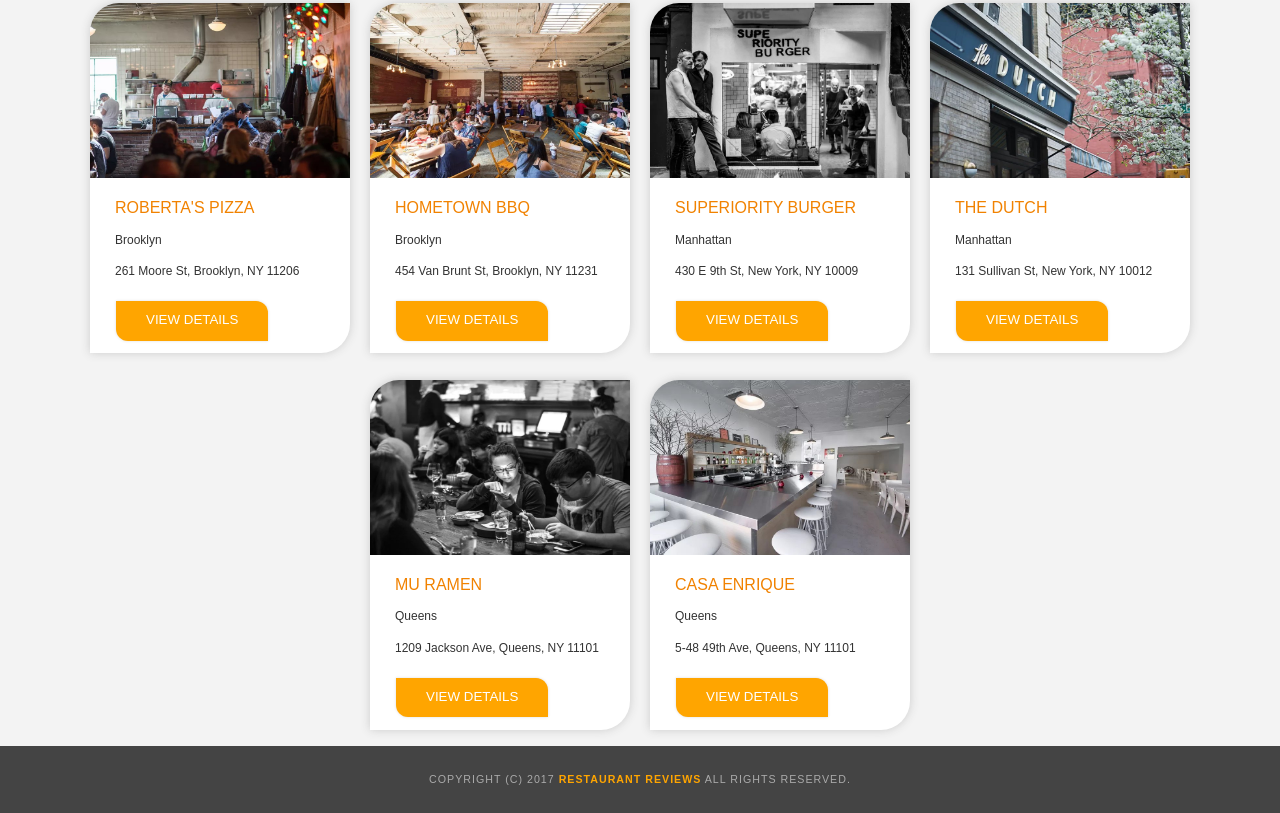
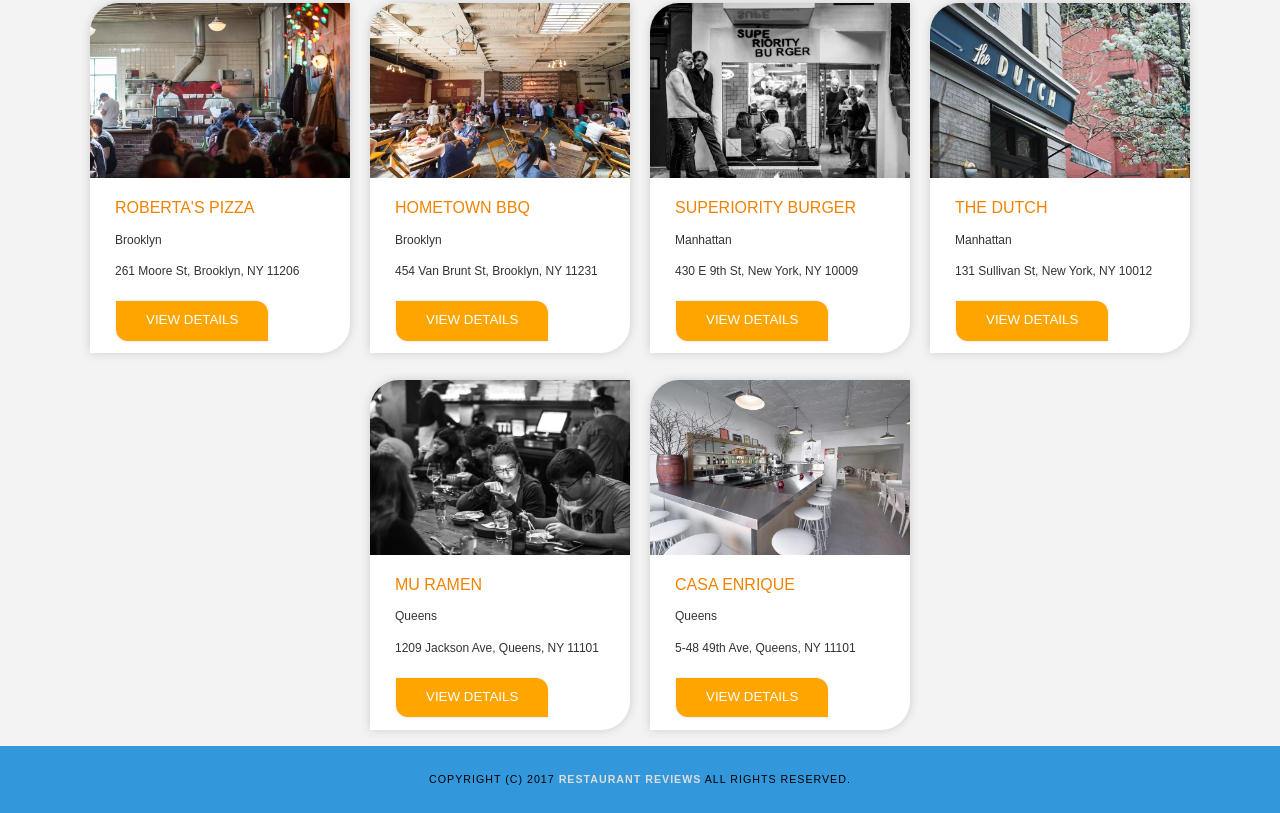
Before and after one commit to emmsdan/restaurant-nanod, a plain HTML site: page index.html in a window 1280 px wide. Shown: the part 839-1652 px from the top of the page. Drawn offline with Linux system fonts and the light colour scheme; some packages are replaced by stand-ins of ours.

Commit message:
change theme color for restaurant to 'Azura Blue'

```diff
--- a/css/styles.css
+++ b/css/styles.css
@@ -43,18 +43,21 @@ article, aside, canvas, details, figcaption, figure, footer, header, hgroup, men
   position: relative;
 }
 #footer {
-  background-color: #444;
-  color: #aaa;
+  background-color: #3397db;
+  color: #000;
   font-size: 8pt;
   letter-spacing: 1px;
   padding: 25px;
   text-align: center;
   text-transform: uppercase;
 }
+#footer a{
+  color: #ddd;
+}
 /* ====================== Navigation ====================== */
 nav {
   height: 66px;
-  background-color: #252831;
+  background-color: #3397db;
   text-align:center;
   padding-top: 20px;
 }
@@ -68,7 +71,7 @@ nav h1 a {
   text-transform: uppercase;
 }
 nav h1 a:hover {
-  color: #f18200;
+  color: #000;
 }
 
 #breadcrumb {
```
